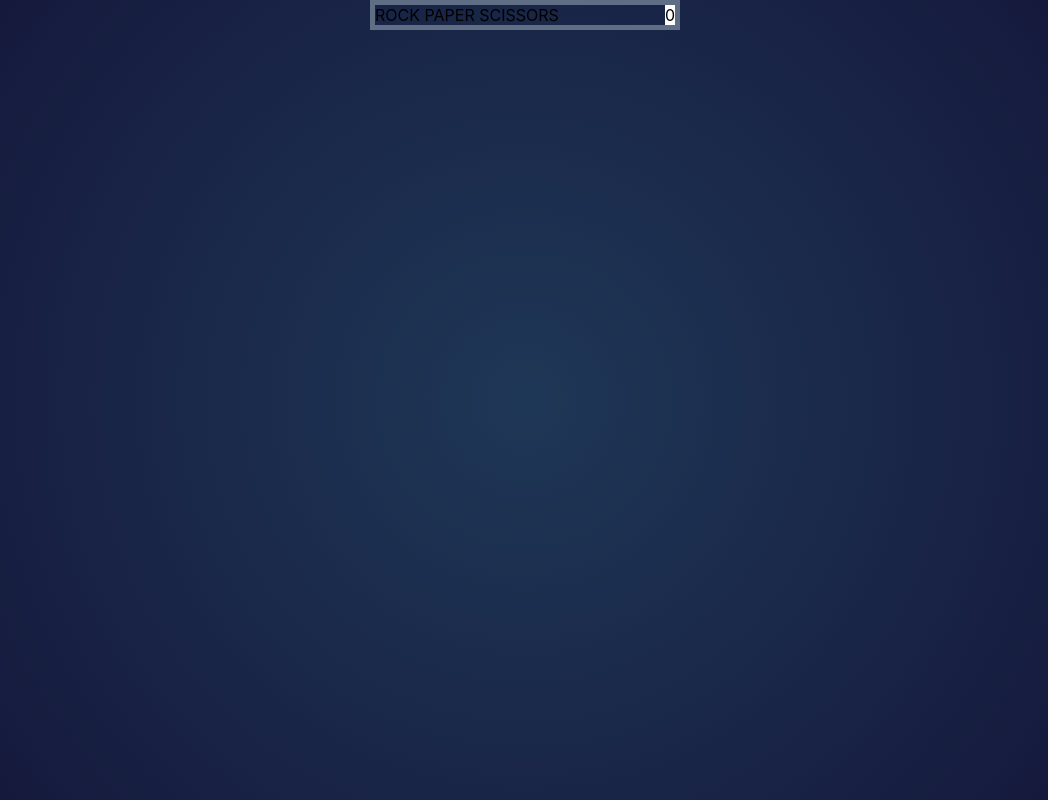
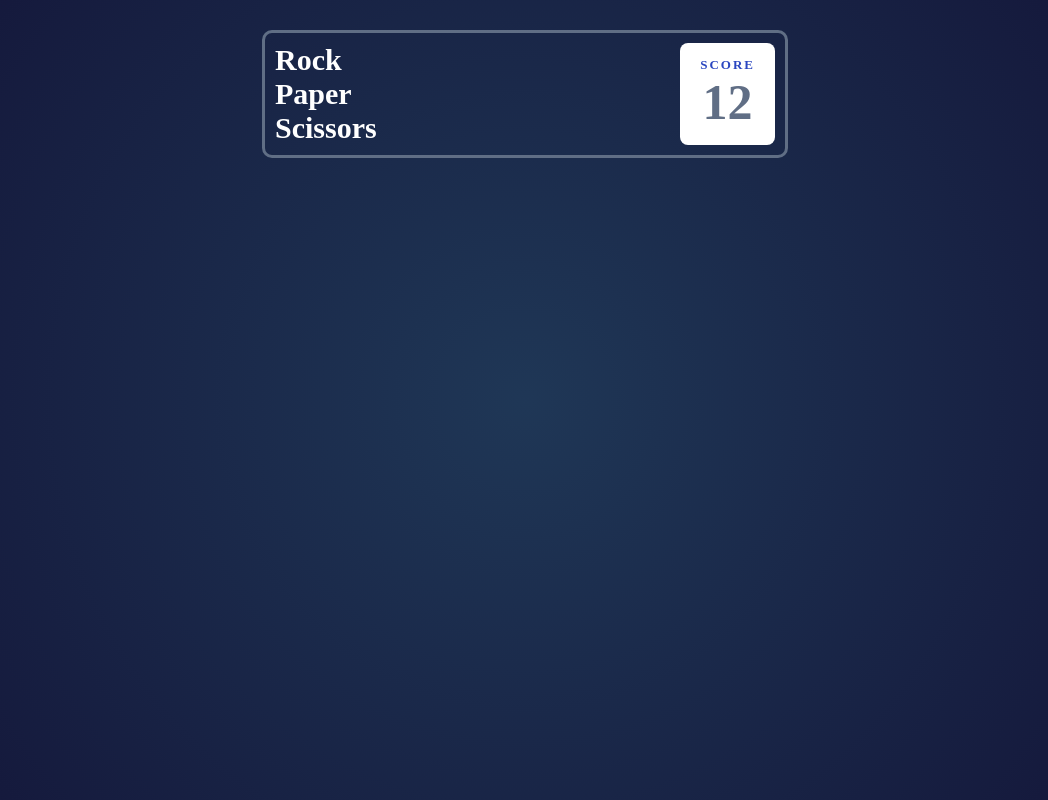
Before and after one commit to AllenZoo/RockPaperScissors, a React (Create React App) app: page / in a window 1280 px wide. Shown: the whole page, without its empty margins (115-1163 px from the left). Built offline with nearby package versions, Linux system fonts and the light colour scheme.

Commit message:
Finished score display

```diff
--- a/src/main/App.js
+++ b/src/main/App.js
@@ -6,7 +6,7 @@ import ScoreDisplay from "../score/scoreDisplay";
 export const AppContext = createContext(null);
 function App() {
   const [mode, setMode] = useState("start");
-  const [score, setScore] = useState(0);
+  const [score, setScore] = useState(12);
 
   return (
     <AppContext.Provider value={{ mode, setMode, score, setScore }}>
--- a/src/score/components/scoreCounter.jsx
+++ b/src/score/components/scoreCounter.jsx
@@ -3,7 +3,12 @@ import { AppContext } from "../../main/App";
 
 function ScoreCounter() {
   const { score } = useContext(AppContext);
-  return <div className="score-counter-background">{score}</div>;
+  return (
+    <div className="score-counter-container">
+      <div className="score-counter-header">SCORE</div>
+      <div className="score-counter-score">{score}</div>
+    </div>
+  );
 }
 
 export default ScoreCounter;
--- /dev/null
+++ b/src/score/components/scoreText.jsx
@@ -0,0 +1,13 @@
+import React, { useState } from "react";
+
+function ScoreText() {
+  return (
+    <div className="score-text-container">
+      <div>Rock</div>
+      <div>Paper</div>
+      <div>Scissors</div>
+    </div>
+  );
+}
+
+export default ScoreText;
--- a/src/score/scoreDisplay.jsx
+++ b/src/score/scoreDisplay.jsx
@@ -2,12 +2,13 @@ import React, { useState, useContext } from "react";
 import { AppContext } from "../main/App";
 import ScoreCounter from "./components/scoreCounter";
 import "../styles/score.css";
+import ScoreText from "./components/scoreText";
 
 function ScoreDisplay() {
   return (
     <div className="score-display-container">
-      <div>ROCK PAPER SCISSORS</div>
-      <ScoreCounter></ScoreCounter>
+      <ScoreText />
+      <ScoreCounter />
     </div>
   );
 }
--- a/src/styles/App.css
+++ b/src/styles/App.css
@@ -1,3 +1,4 @@
+@import url("https://fonts.googleapis.com/css2?family=Barlow+Semi+Condensed:wght@600;700&family=Kumbh+Sans:wght@400;700&family=Roboto:wght@400;500;700&display=swap");
 body {
   background: radial-gradient(circle, hsl(214, 47%, 23%), hsl(237, 49%, 15%));
 }
@@ -9,3 +10,11 @@ body {
   flex-direction: column;
   align-items: center;
 }
+
+p,
+div,
+button,
+input {
+  margin: 0;
+  font-family: "BarlowSemiCondensed";
+}
--- a/src/styles/score.css
+++ b/src/styles/score.css
@@ -1,14 +1,51 @@
+@import url("https://fonts.googleapis.com/css2?family=Barlow+Semi+Condensed:wght@600;700&family=Kumbh+Sans:wght@400;700&family=Roboto:wght@400;500;700&display=swap");
+
 .score-display-container {
   position: relative;
   display: flex;
   background: rgba(0, 0, 0, 0);
   border: 3px solid hsl(217, 16%, 45%);
-  border-width: 5px;
-  width: 300px;
+  border-radius: 10px;
+
+  min-width: 300px;
+  width: 500px;
   justify-content: space-between;
+
+  margin-top: 30px;
+  padding: 10px;
 }
 
-.score-counter-background {
+.score-counter-container {
   background-color: white;
-  opacity: 1;
+  display: flex;
+  flex-direction: column;
+  align-items: center;
+  justify-content: center;
+  border-radius: 8px;
+  padding: 0px 20px 0px 20px;
 }
+
+.score-counter-header {
+  font-weight: 600;
+  font-size: 13px;
+  color: hsl(229, 64%, 46%);
+  letter-spacing: 2px;
+}
+
+.score-counter-score {
+  font-weight: 700;
+  font-size: 50px;
+  color: hsl(217, 16%, 45%);
+}
+
+.score-text-container {
+  display: flex;
+  flex-direction: column;
+}
+
+.score-text-container div {
+  display: inline-block;
+  color: white;
+  font-weight: 700;
+  font-size: 30px;
+}
```
